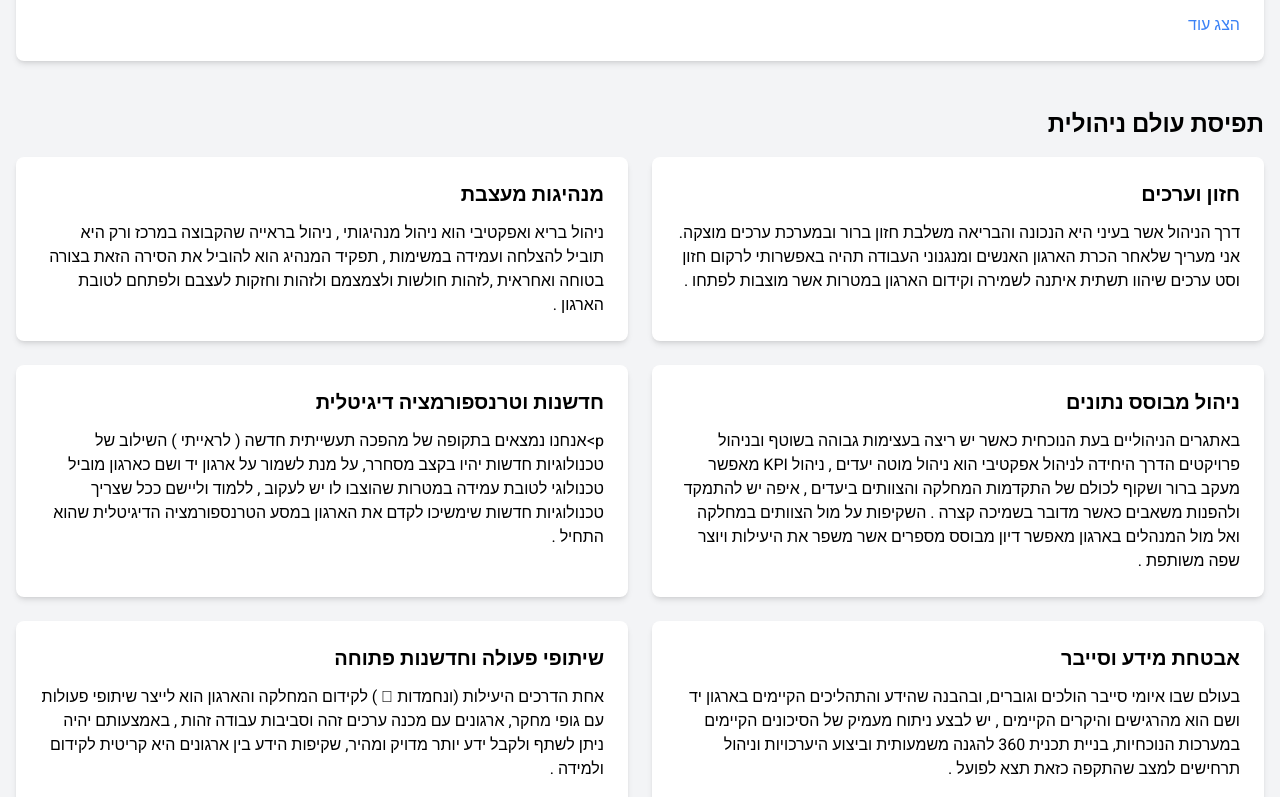
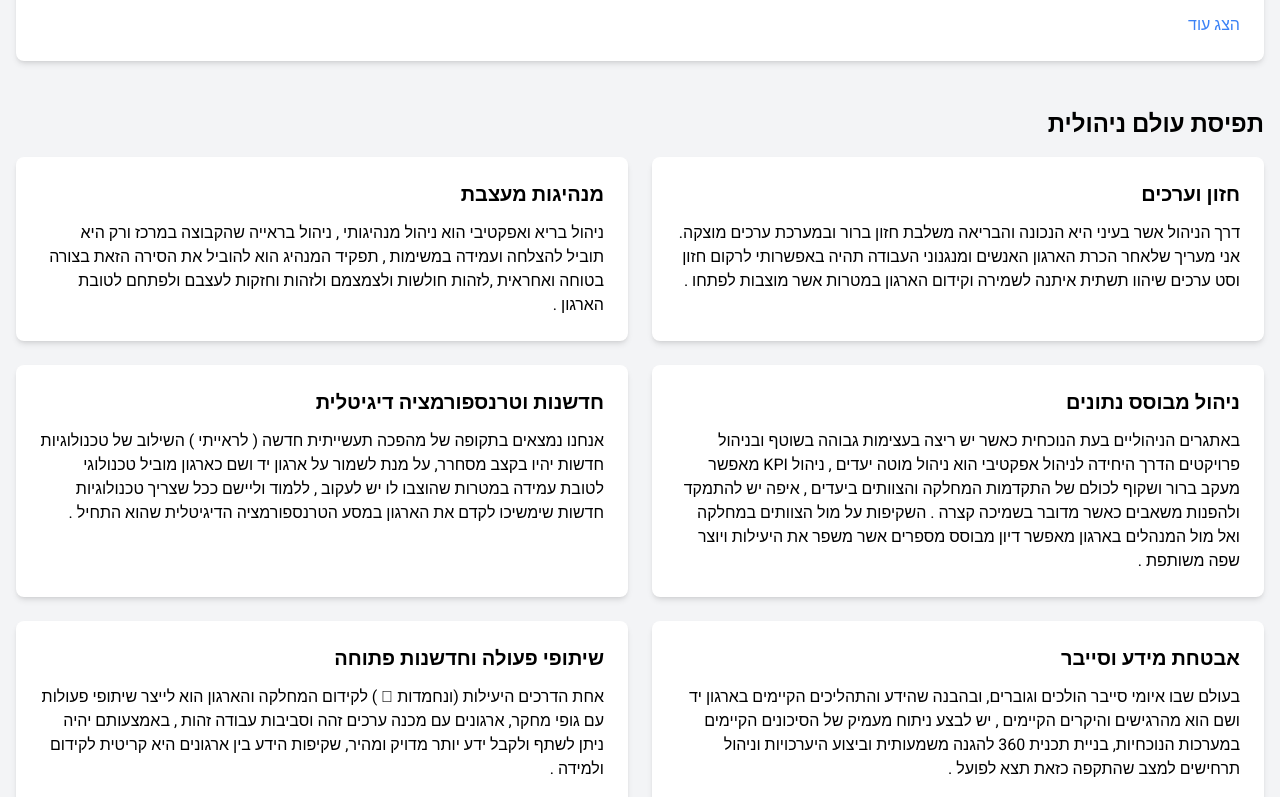
Before and after one commit to Nonis1/PersonalWP, a plain HTML site: page index.html in a window 1280 px wide. Shown: the part 511-1308 px from the top of the page. Drawn offline with nearby package versions, Linux system fonts and the light colour scheme.

Commit message:
Update index.html

```diff
--- a/index.html
+++ b/index.html
@@ -63,7 +63,7 @@
                 </div>
                 <div class="bg-white rounded-lg shadow-md p-6">
                     <h4 class="text-xl font-semibold mb-3">חדשנות וטרנספורמציה דיגיטלית</h4>
-                    p>אנחנו נמצאים בתקופה של מהפכה תעשייתית חדשה ( לראייתי ) השילוב של טכנולוגיות חדשות יהיו בקצב מסחרר, על מנת לשמור על ארגון יד ושם כארגון מוביל טכנולוגי לטובת עמידה במטרות שהוצבו לו יש לעקוב , ללמוד וליישם ככל שצריך טכנולוגיות חדשות שימשיכו לקדם את הארגון במסע הטרנספורמציה הדיגיטלית שהוא התחיל .</p>
+                    <p>אנחנו נמצאים בתקופה של מהפכה תעשייתית חדשה ( לראייתי ) השילוב של טכנולוגיות חדשות יהיו בקצב מסחרר, על מנת לשמור על ארגון יד ושם כארגון מוביל טכנולוגי לטובת עמידה במטרות שהוצבו לו יש לעקוב , ללמוד וליישם ככל שצריך טכנולוגיות חדשות שימשיכו לקדם את הארגון במסע הטרנספורמציה הדיגיטלית שהוא התחיל .</p>
               </div>
                 <div class="bg-white rounded-lg shadow-md p-6">
                     <h4 class="text-xl font-semibold mb-3">אבטחת מידע וסייבר</h4>
```
